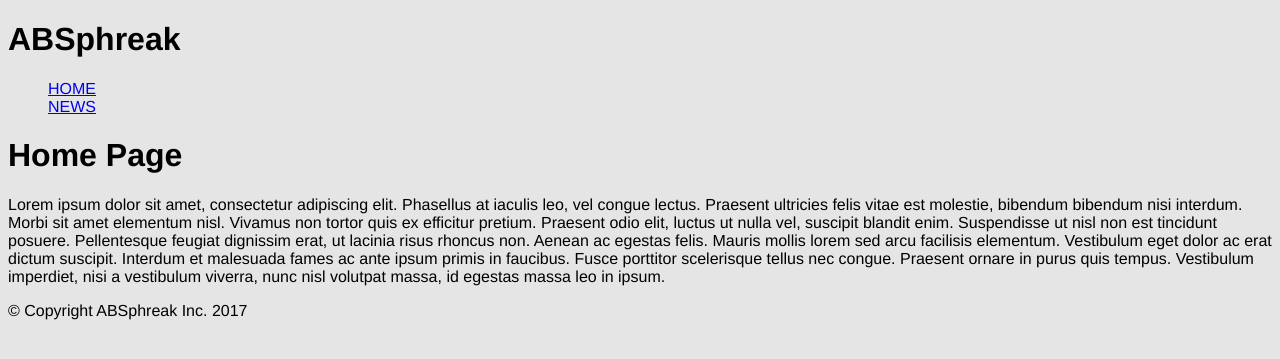
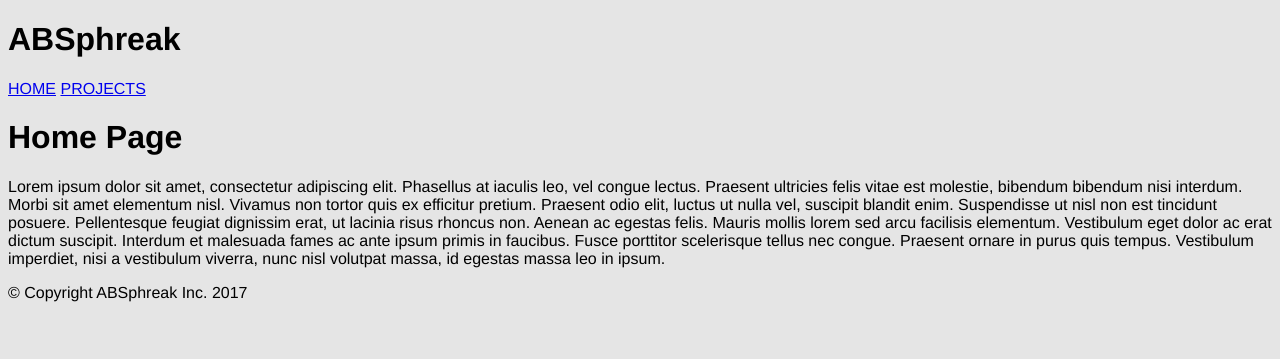
Before and after one commit to ABSphreak/ABSphreak.github.io, a Jekyll site: the page built from index.html, in a window 1280 px wide. Shown: the top 359 px of the page. Built offline with Jekyll 4.4.1, drawn with Linux system fonts in a browser that asks for light colours; Markdown is read by kramdown in place of the engine named in the settings.

```diff
--- a/_includes/nav.html
+++ b/_includes/nav.html
@@ -1,8 +1,8 @@
 <nav>
   <div>
-    <ul>
-      <li><a href="{{site.baseurl}}/">HOME</a></li>
-      <li><a href="{{site.baseurl}}/news.html">NEWS</a></li>
+    <ul class="nav">
+      <li><a href="{{site.baseurl}}/index.html" class="{% if page.url == '/index.html' %}current{% endif %}">HOME</a></li>
+      <li><a href="{{site.baseurl}}/projects.html" class="{% if page.url == '/news.html' %}current{% endif %}">PROJECTS</a></li>
     </ul>
   </div>
 </nav>
--- a/css/common.css
+++ b/css/common.css
@@ -5,6 +5,15 @@ html {
   margin: 0;
   padding: 0;
 }
-ul {
+.nav {
   list-style-type: none;
+  margin: 0;
+  padding: 0;
 }
+.nav > li {
+  display: inline-block;
+}
+.current {
+  background-color: #272727;
+  color: #a3a3a3;
+}
--- a/news.html
+++ /dev/null
@@ -1,5 +0,0 @@
----
-  layout: default
----
-
-<h1>News Page</h1>
```
Also changed, not shown: _posts/2017-07-01-python-program.md (added, +8 -0 lines), _posts/2017-07-05-github-pages-website.md (added, +8 -0 lines), _posts/2017-07-30-tensorflow-code.md (added, +8 -0 lines), projects.html (added, +14 -0 lines).
